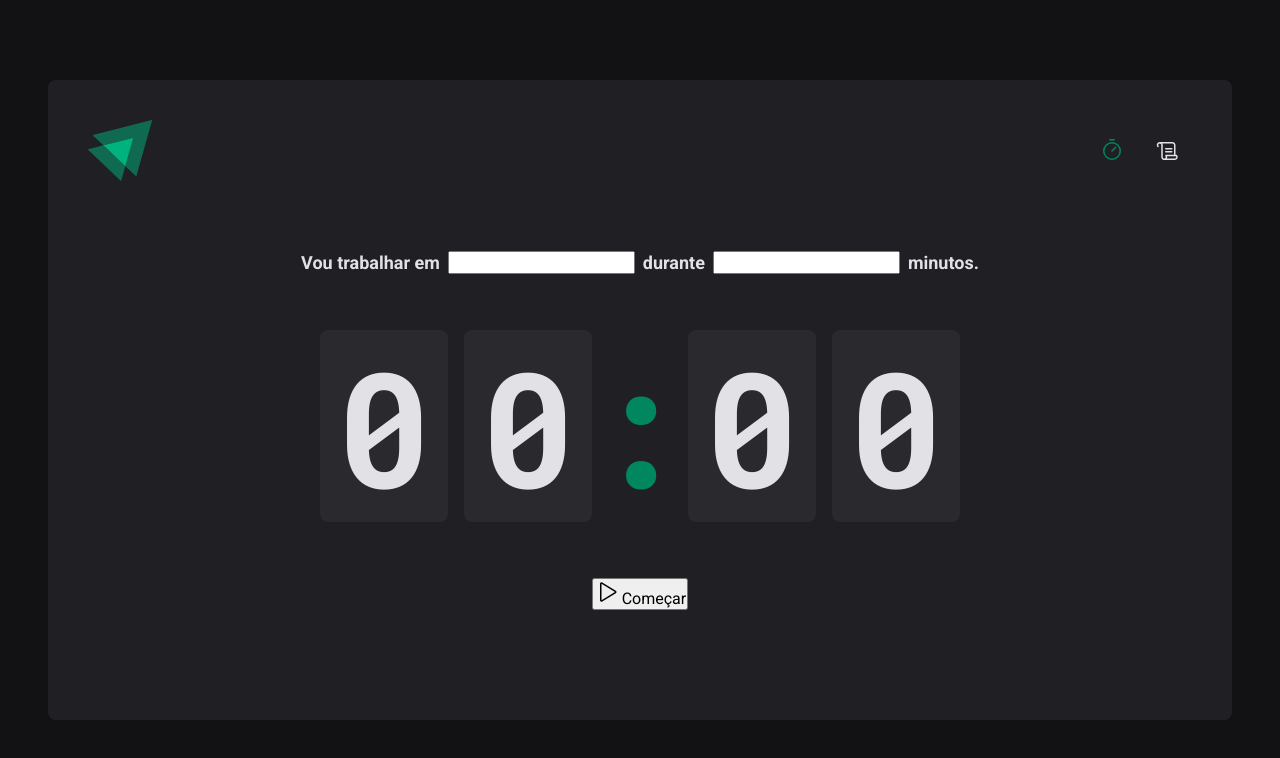
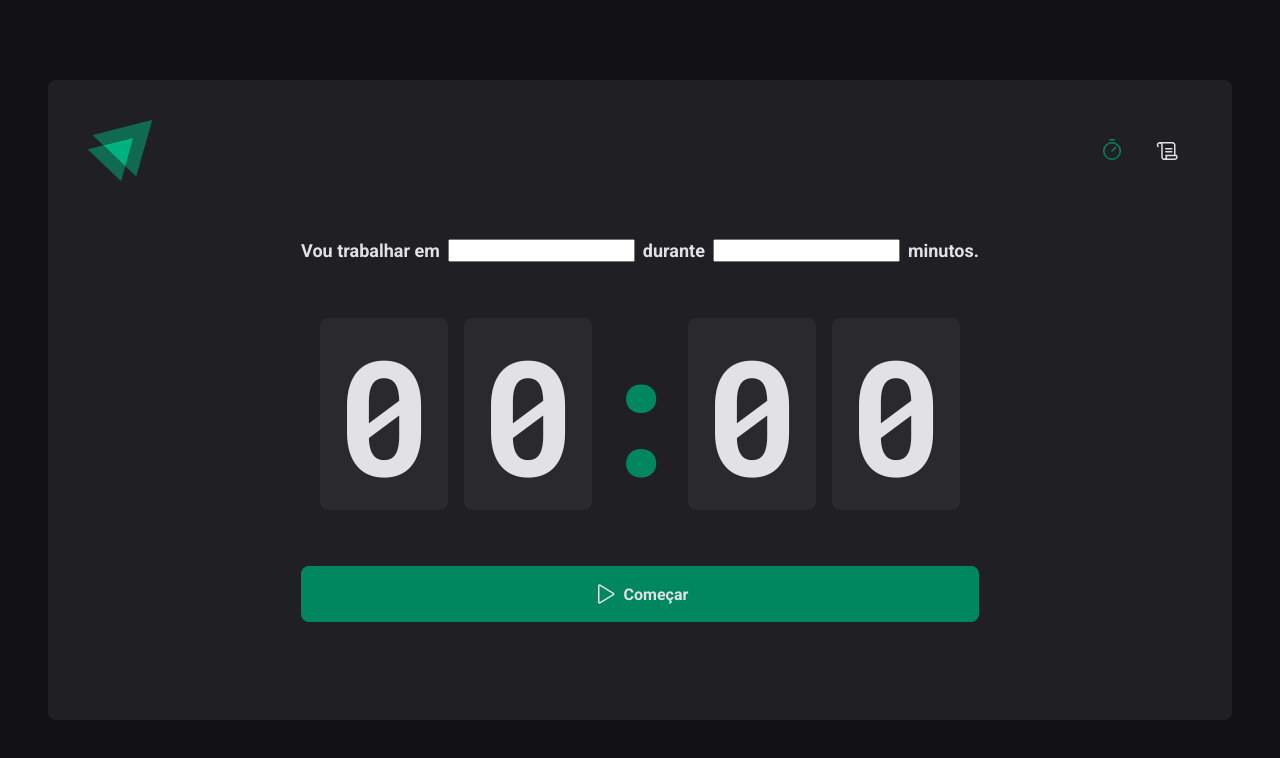
Before and after one commit to danielVFS/ignite-timer, a React (Vite) app: page / in a window 1280 px wide. Shown: the top 758 px of the page. Built offline with nearby package versions, Linux system fonts and the light colour scheme.

Commit message:
feat(CountdownButton): create component

```diff
--- a/src/pages/Home/index.tsx
+++ b/src/pages/Home/index.tsx
@@ -4,6 +4,7 @@ import {
   FormContainer,
   HomeContainer,
   Separator,
+  StartCountdownButton,
 } from "./styles";
 
 export function Home() {
@@ -28,9 +29,9 @@ export function Home() {
           <span>0</span>
         </CountdownContainer>
 
-        <button type="submit">
+        <StartCountdownButton type="submit">
           <Play size={24} /> Começar
-        </button>
+        </StartCountdownButton>
       </form>
     </HomeContainer>
   );
--- a/src/pages/Home/styles.ts
+++ b/src/pages/Home/styles.ts
@@ -1,4 +1,4 @@
-import styled from 'styled-components'
+import styled from "styled-components";
 
 export const HomeContainer = styled.main`
   flex: 1;
@@ -14,7 +14,7 @@ export const HomeContainer = styled.main`
     align-items: center;
     gap: 3.5rem;
   }
-`
+`;
 
 export const FormContainer = styled.div`
   width: 100%;
@@ -22,34 +22,62 @@ export const FormContainer = styled.div`
   align-items: center;
   justify-content: center;
   gap: 0.5rem;
-  color: ${(props) => props.theme['gray-100']};
+  color: ${(props) => props.theme["gray-100"]};
   font-size: 1.125rem;
   font-weight: bold;
   flex-wrap: wrap;
-`
+`;
 
 export const CountdownContainer = styled.div`
-  font-family: 'Roboto Mono', monospace;
+  font-family: "Roboto Mono", monospace;
   font-size: 10rem;
   line-height: 8rem;
-  color: ${(props) => props.theme['gray-100']};
+  color: ${(props) => props.theme["gray-100"]};
 
   display: flex;
   gap: 1rem;
 
   span {
-    background: ${(props) => props.theme['gray-700']};
+    background: ${(props) => props.theme["gray-700"]};
     padding: 2rem 1rem;
     border-radius: 8px;
   }
-`
+`;
 
 export const Separator = styled.div`
   padding: 2rem 0;
-  color: ${(props) => props.theme['green-500']};
+  color: ${(props) => props.theme["green-500"]};
 
   width: 4rem;
   overflow: hidden;
   display: flex;
   justify-content: center;
-`
+`;
+
+export const StartCountdownButton = styled.button`
+  width: 100%;
+  border: 0;
+  padding: 1rem;
+  border-radius: 8px;
+
+  display: flex;
+  align-items: center;
+  justify-content: center;
+  gap: 0.5rem;
+
+  font-weight: bold;
+  cursor: pointer;
+
+  background: ${(props) => props.theme["green-500"]};
+  color: ${(props) => props.theme["gray-100"]};
+  transition: background 0.2s;
+
+  &:disabled {
+    opacity: 0.7;
+    cursor: not-allowed;
+  }
+
+  &:not(:disabled):hover {
+    background: ${(props) => props.theme["green-700"]};
+  }
+`;
```
